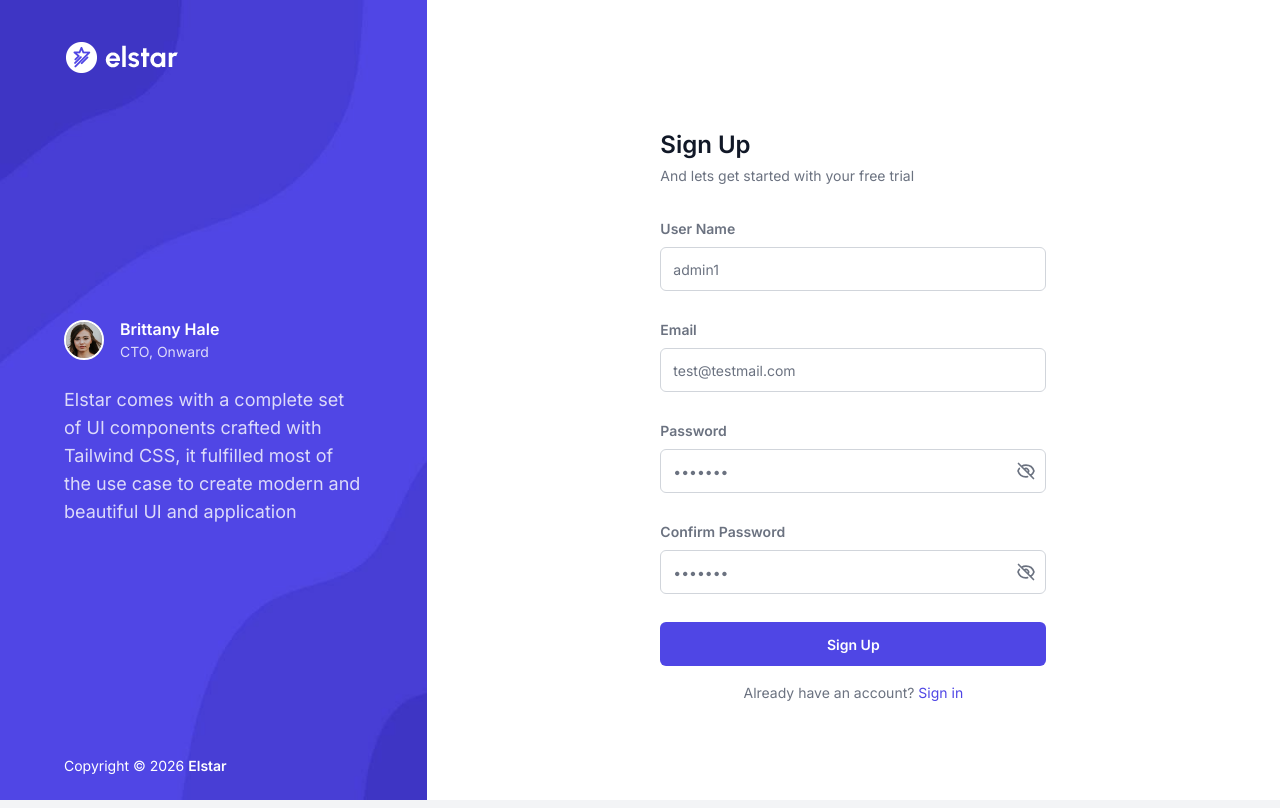
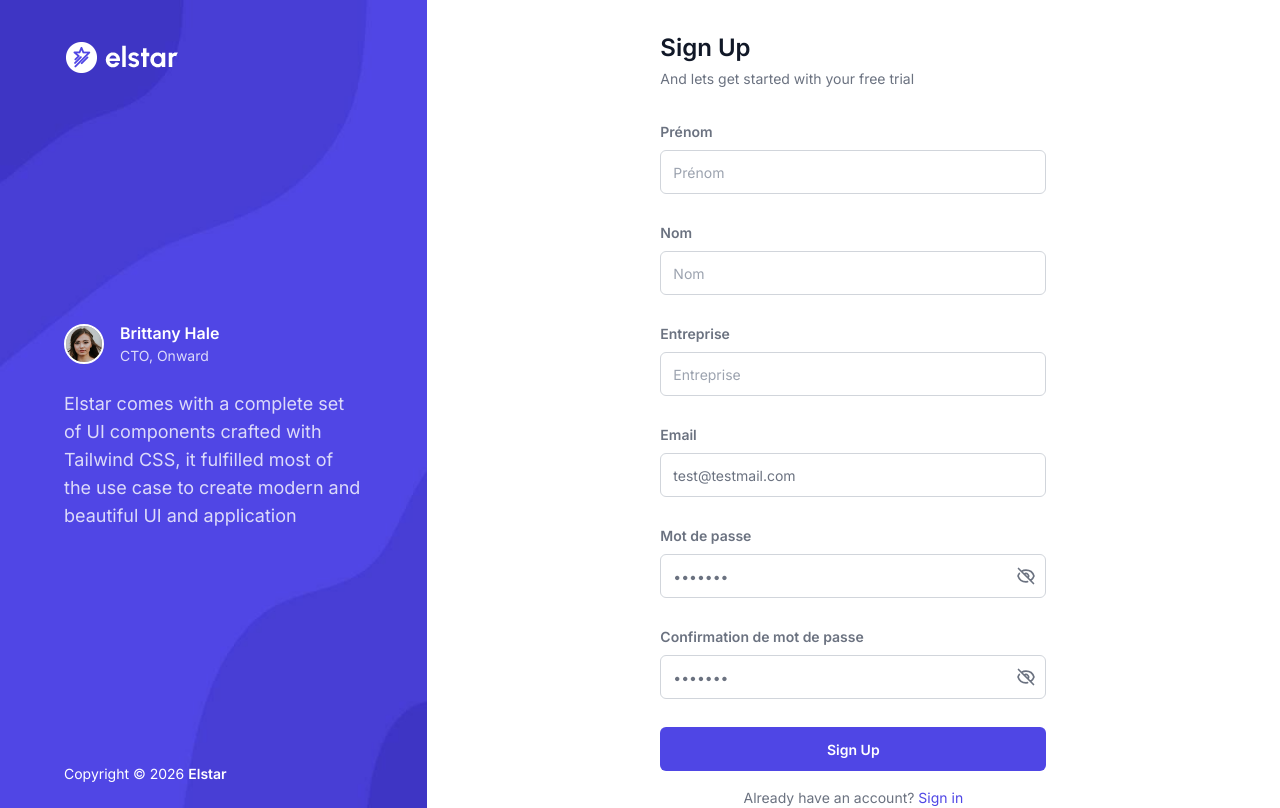
Before and after one commit to Mobytic/tickey_dashboard, a React (Vite) app: page /sign-up in a window 1280 px wide. Built offline with nearby package versions, Linux system fonts and the light colour scheme.

Commit message:
Login, logout and signup done and tested

```diff
--- a/src/services/AuthService.ts
+++ b/src/services/AuthService.ts
@@ -26,7 +26,7 @@ export async function apiSignUp(data: SignUpCredential) {
 
 export async function apiSignOut() {
     return ApiService.fetchData({
-        url: '/uth/logout',
+        url: 'auth/logout',
         method: 'post',
     })
 }
--- a/src/store/slices/auth/userSlice.ts
+++ b/src/store/slices/auth/userSlice.ts
@@ -2,15 +2,17 @@ import { createSlice, PayloadAction } from '@reduxjs/toolkit'
 import { SLICE_BASE_NAME } from './constants'
 
 export type UserState = {
-    avatar?: string
-    userName?: string
+    firstname?: string
+    lastname?: string
+    companyName?: string
     mail?: string
     authority?: string[]
 }
 
 const initialState: UserState = {
-    avatar: '',
-    userName: '',
+    firstname: '',
+    lastname: '',
+    companyName: '',
     mail: '',
     authority: [],
 }
@@ -20,9 +22,10 @@ const userSlice = createSlice({
     initialState,
     reducers: {
         setUser(state, action: PayloadAction<UserState>) {
-            state.avatar = action.payload?.avatar
+            state.firstname = action.payload?.firstname
+            state.lastname = action.payload?.lastname
+            state.companyName = action.payload?.companyName
             state.mail = action.payload?.mail
-            state.userName = action.payload?.userName
             state.authority = action.payload?.authority
         },
     },
--- a/src/views/auth/SignIn/SignInForm.tsx
+++ b/src/views/auth/SignIn/SignInForm.tsx
@@ -94,7 +94,7 @@ const SignInForm = (props: SignInFormProps) => {
                                     type="mail"
                                     autoComplete="off"
                                     name="mail"
-                                    placeholder="Votre mail"
+                                    placeholder="E-mail"
                                     component={Input}
                                 />
                             </FormItem>
@@ -109,7 +109,7 @@ const SignInForm = (props: SignInFormProps) => {
                                 <Field
                                     autoComplete="off"
                                     name="password"
-                                    placeholder="Votre mot de passe"
+                                    placeholder="Mot de passe"
                                     component={PasswordInput}
                                 />
                             </FormItem>
@@ -119,10 +119,10 @@ const SignInForm = (props: SignInFormProps) => {
                                     name="rememberMe"
                                     component={Checkbox}
                                 >
-                                    Remember Me
+                                    Se souvenir de moi
                                 </Field>
                                 <ActionLink to={forgotPasswordUrl}>
-                                    Forgot Password?
+                                    Mot de passe oublié ?
                                 </ActionLink>
                             </div>
                             <Button
--- a/src/views/auth/SignUp/SignUpForm.tsx
+++ b/src/views/auth/SignUp/SignUpForm.tsx
@@ -16,20 +16,24 @@ interface SignUpFormProps extends CommonProps {
 }
 
 type SignUpFormSchema = {
-    userName: string
+    firstname: string
+    lastname: string
+    companyName: string
     password: string
-    email: string
+    mail: string
 }
 
 const validationSchema = Yup.object().shape({
-    userName: Yup.string().required('Please enter your user name'),
-    email: Yup.string()
-        .email('Invalid email')
-        .required('Please enter your email'),
-    password: Yup.string().required('Please enter your password'),
+    firstname: Yup.string().required('Veuillez renseigner un prénom'),
+    lastname: Yup.string().required('Veuillez renseigner un nom'),
+    companyName: Yup.string().required("Veuillez renseigner l'entreprise"),
+    mail: Yup.string()
+        .email('Format de mail invalide')
+        .required('Merci de renseigner un mail'),
+    password: Yup.string().required('Veuillez renseigner le mot de passe'),
     confirmPassword: Yup.string().oneOf(
         [Yup.ref('password')],
-        'Your passwords do not match'
+        'Les mot de passe ne sont pas identiques'
     ),
 })
 
@@ -44,9 +48,9 @@ const SignUpForm = (props: SignUpFormProps) => {
         values: SignUpFormSchema,
         setSubmitting: (isSubmitting: boolean) => void
     ) => {
-        const { userName, password, email } = values
+        const { firstname, lastname, companyName, password, mail } = values
         setSubmitting(true)
-        const result = await signUp({ userName, password, email })
+        const result = await signUp({ firstname, lastname, companyName, password, mail })
 
         if (result?.status === 'failed') {
             setMessage(result.message)
@@ -64,10 +68,12 @@ const SignUpForm = (props: SignUpFormProps) => {
             )}
             <Formik
                 initialValues={{
-                    userName: 'admin1',
+                    firstname: '',
+                    lastname: '',
+                    companyName: '',
                     password: '123Qwe1',
                     confirmPassword: '123Qwe1',
-                    email: 'test@testmail.com',
+                    mail: 'test@testmail.com',
                 }}
                 validationSchema={validationSchema}
                 onSubmit={(values, { setSubmitting }) => {
@@ -82,33 +88,59 @@ const SignUpForm = (props: SignUpFormProps) => {
                     <Form>
                         <FormContainer>
                             <FormItem
-                                label="User Name"
-                                invalid={errors.userName && touched.userName}
-                                errorMessage={errors.userName}
+                                label="Prénom"
+                                invalid={errors.firstname && touched.firstname}
+                                errorMessage={errors.firstname}
                             >
                                 <Field
                                     type="text"
                                     autoComplete="off"
-                                    name="userName"
-                                    placeholder="User Name"
+                                    name="firstname"
+                                    placeholder="Prénom"
+                                    component={Input}
+                                />
+                            </FormItem>
+                            <FormItem
+                                label="Nom"
+                                invalid={errors.lastname && touched.lastname}
+                                errorMessage={errors.lastname}
+                            >
+                                <Field
+                                    type="text"
+                                    autoComplete="off"
+                                    name="lastname"
+                                    placeholder="Nom"
+                                    component={Input}
+                                />
+                            </FormItem>
+                            <FormItem
+                                label="Entreprise"
+                                invalid={errors.companyName && touched.companyName}
+                                errorMessage={errors.companyName}
+                            >
+                                <Field
+                                    type="text"
+                                    autoComplete="off"
+                                    name="companyName"
+                                    placeholder="Entreprise"
                                     component={Input}
                                 />
                             </FormItem>
                             <FormItem
                                 label="Email"
-                                invalid={errors.email && touched.email}
-                                errorMessage={errors.email}
+                                invalid={errors.mail && touched.mail}
+                                errorMessage={errors.mail}
                             >
                                 <Field
                                     type="email"
                                     autoComplete="off"
-                                    name="email"
+                                    name="mail"
                                     placeholder="Email"
                                     component={Input}
                                 />
                             </FormItem>
                             <FormItem
-                                label="Password"
+                                label="Mot de passe"
                                 invalid={errors.password && touched.password}
                                 errorMessage={errors.password}
                             >
@@ -120,7 +152,7 @@ const SignUpForm = (props: SignUpFormProps) => {
                                 />
                             </FormItem>
                             <FormItem
-                                label="Confirm Password"
+                                label="Confirmation de mot de passe"
                                 invalid={
                                     errors.confirmPassword &&
                                     touched.confirmPassword
```
Also changed, not shown: src/@types/auth.ts (+7 -4 lines), src/utils/hooks/useAuth.ts (+27 -47 lines).
